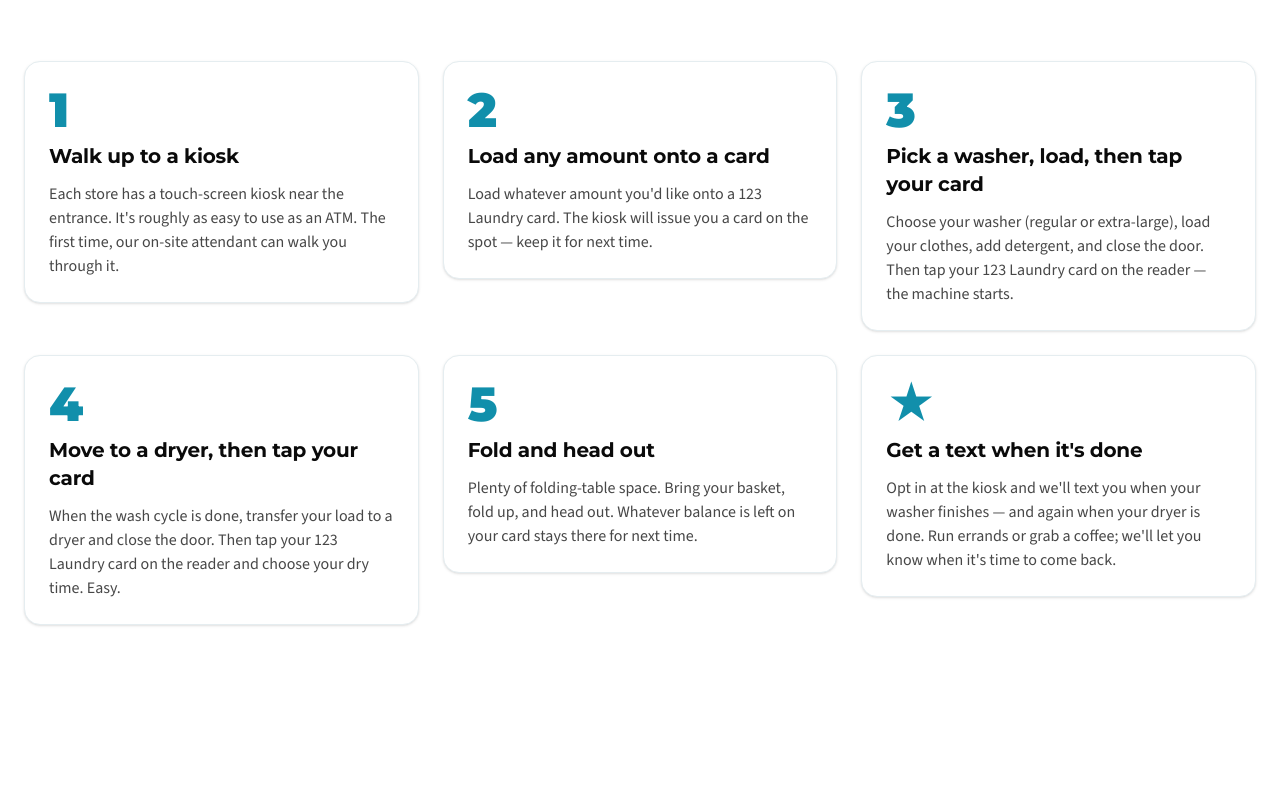
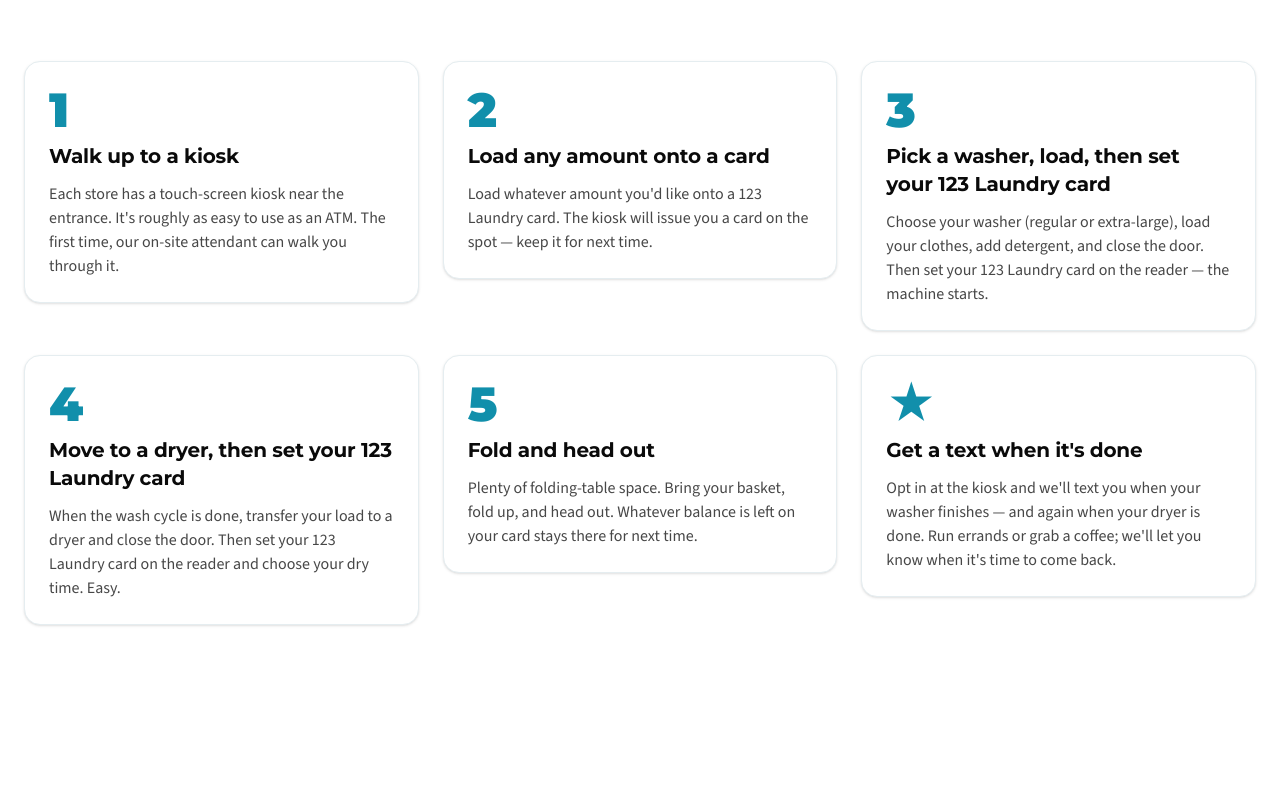
Before and after one commit to Teylersf/123-laundry-website, a Next.js app: page /how-it-works in a window 1280 px wide. Shown: the part 444-1231 px from the top of the page. Built offline with nearby package versions, Linux system fonts and the light colour scheme.

Commit message:
Clarify laundry card reader instructions

```diff
--- a/src/app/how-it-works/page.tsx
+++ b/src/app/how-it-works/page.tsx
@@ -29,13 +29,13 @@
   },
   {
     n: "3",
-    title: "Pick a washer, load, then tap your card",
-    body: "Choose your washer (regular or extra-large), load your clothes, add detergent, and close the door. Then tap your 123 Laundry card on the reader — the machine starts.",
+    title: "Pick a washer, load, then set your 123 Laundry card",
+    body: "Choose your washer (regular or extra-large), load your clothes, add detergent, and close the door. Then set your 123 Laundry card on the reader — the machine starts.",
   },
   {
     n: "4",
-    title: "Move to a dryer, then tap your card",
-    body: "When the wash cycle is done, transfer your load to a dryer and close the door. Then tap your 123 Laundry card on the reader and choose your dry time. Easy.",
+    title: "Move to a dryer, then set your 123 Laundry card",
+    body: "When the wash cycle is done, transfer your load to a dryer and close the door. Then set your 123 Laundry card on the reader and choose your dry time. Easy.",
   },
   {
     n: "5",
```
